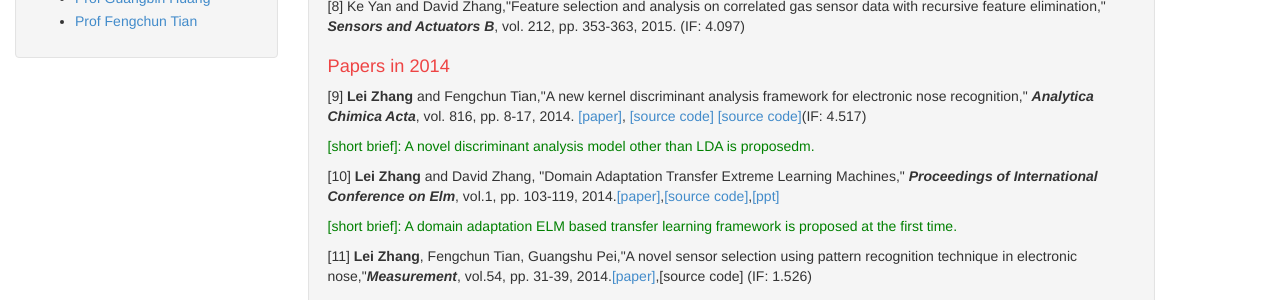
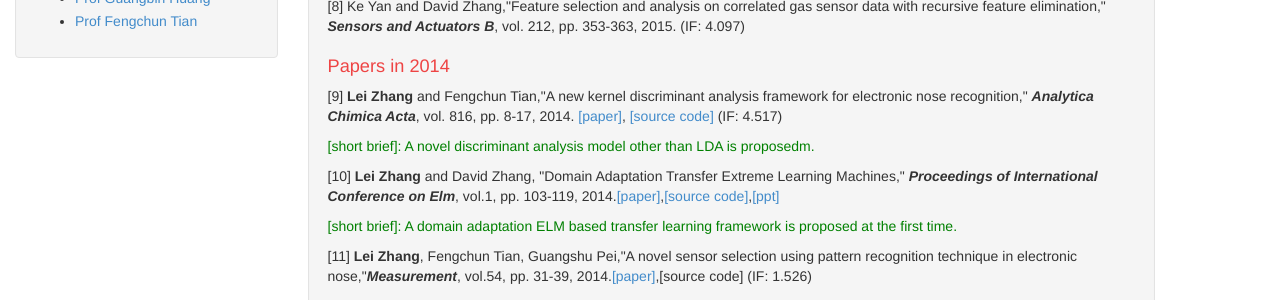
Before and after one commit to DrLeiZhang/website, a Jekyll site: the page built from publications.html, in a window 1280 px wide and 900 px high, scrolled down 565 px. Shown: the part 152-452 px from the top of the window. Built offline with Jekyll 4.4.1, drawn with Linux system fonts in a browser that asks for light colours; Markdown is read by kramdown in place of the engine named in the settings.

Commit message:
Update
Signed-off-by: leizhang@cqu.edu.cn <leizhang@cqu.edu.cn>

```diff
--- a/publications.html
+++ b/publications.html
@@ -22,7 +22,7 @@ layout: default
 <p style="color:green;">[short brief]: An extreme transfer learning is proposed for concept drift problem.</p>
 <p>[8] Ke Yan and David Zhang,"Feature selection and analysis on correlated gas sensor data with recursive feature elimination,"</a> <I><B>Sensors and Actuators B</B></I>, vol. 212, pp. 353-363, 2015. (IF: 4.097)</p>
     <h1>Papers in 2014</h1>
-<p>[9] <B>Lei Zhang</B> and Fengchun Tian,"A new kernel discriminant analysis framework for electronic nose recognition," <I><B>Analytica Chimica Acta</B></I>, vol. 816, pp. 8-17, 2014.<a href="resources/KNDA.pdf"> [paper]</a>,<a href="resources/KNDA_demo.rar"> [source code] </a> <a href="resources/KNDA_demo">[source code]</a>(IF: 4.517)</p>
+<p>[9] <B>Lei Zhang</B> and Fengchun Tian,"A new kernel discriminant analysis framework for electronic nose recognition," <I><B>Analytica Chimica Acta</B></I>, vol. 816, pp. 8-17, 2014.<a href="resources/KNDA.pdf"> [paper]</a>,<a href="resources/KNDA_demo.rar"> [source code] </a>(IF: 4.517)</p>
 <p style="color:green;">[short brief]: A novel discriminant analysis model other than LDA is proposedm.</p>
 
 <p>[10] <B>Lei Zhang</B> and David Zhang, "Domain Adaptation Transfer Extreme Learning Machines," <I><B>Proceedings of International Conference on Elm</B></I>, vol.1, pp. 103-119, 2014.<a href="resources/DAELM-S.pdf">[paper]</a>,<a href="resources/DAELM-S.rar">[source code]</a>,<a href="resources/ELM 2014 in Singapore-Lei Zhang">[ppt]</a></p>
```
